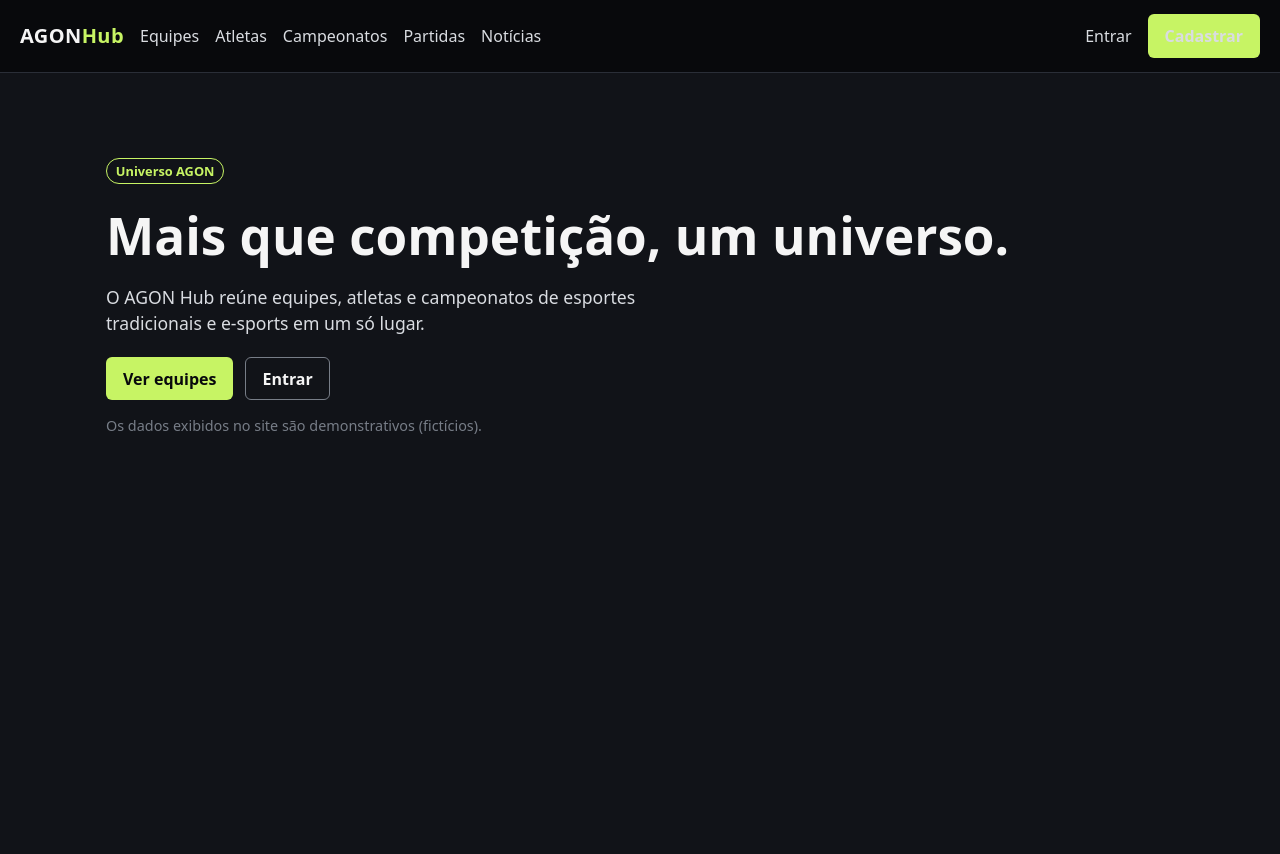
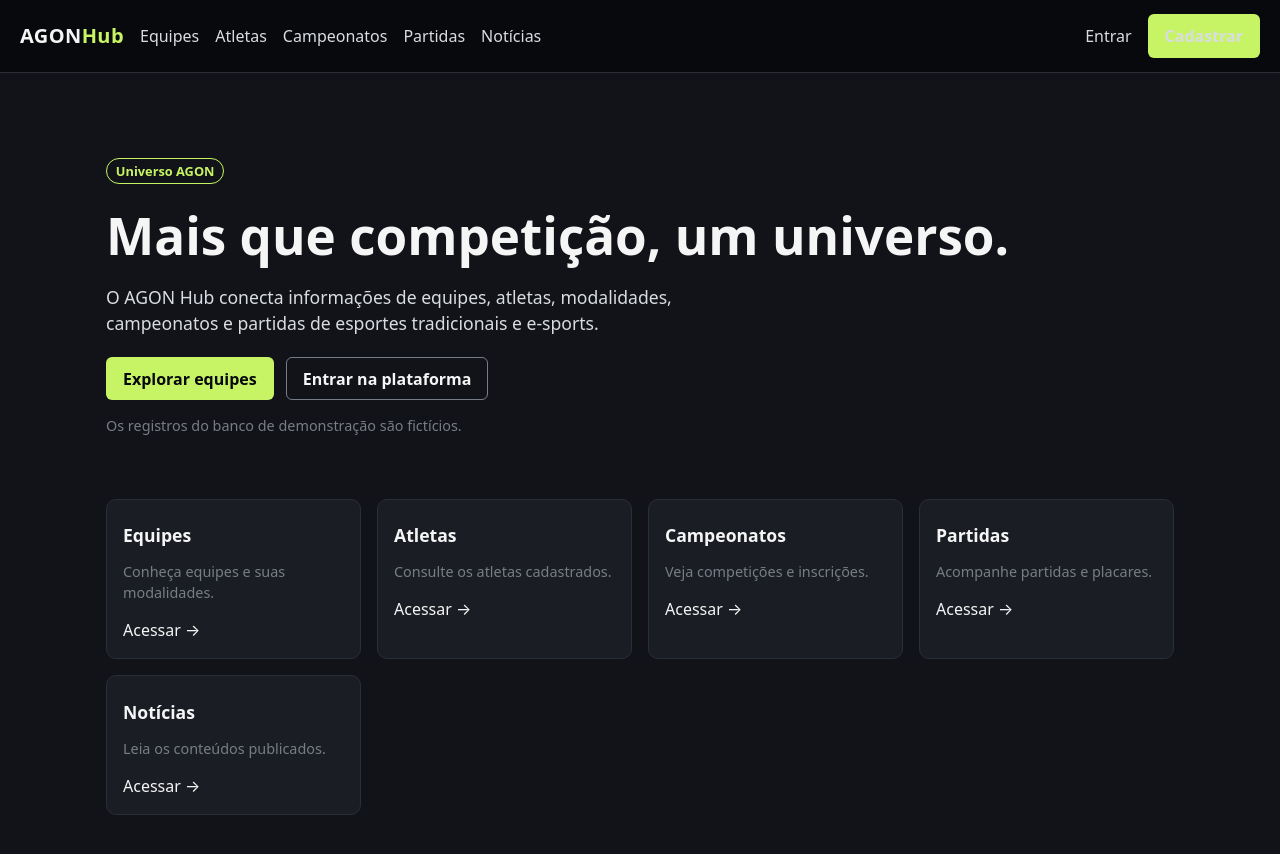
Before and after one commit to Souzaxs-Pjl/agon-hub, a React (Vite) app in the folder frontend/: page / in a window 1280 px wide. Shown: the top 854 px of the page. Before the commit the page ends 800 px from the top, so only its background shows below. Built offline with nearby package versions, Linux system fonts and the light colour scheme.

Commit message:
feat: cria atalhos para areas publicas do AGON Hub

```diff
--- a/frontend/src/pages/Home.jsx
+++ b/frontend/src/pages/Home.jsx
@@ -1,23 +1,41 @@
 // =====================================================================
-// Home.jsx - página inicial: identidade do AGON Hub e atalhos principais.
-// (Destaques de campeonatos e partidas ficam para a próxima etapa.)
+// Home.jsx - entrada da plataforma e atalhos para as áreas públicas.
 // =====================================================================
 import { Link } from 'react-router-dom';
 
+const atalhos = [
+  { to: '/equipes', titulo: 'Equipes', texto: 'Conheça equipes e suas modalidades.' },
+  { to: '/atletas', titulo: 'Atletas', texto: 'Consulte os atletas cadastrados.' },
+  { to: '/campeonatos', titulo: 'Campeonatos', texto: 'Veja competições e inscrições.' },
+  { to: '/partidas', titulo: 'Partidas', texto: 'Acompanhe partidas e placares.' },
+  { to: '/noticias', titulo: 'Notícias', texto: 'Leia os conteúdos publicados.' },
+];
+
 export default function Home() {
   return (
-    <section className="hero">
-      <p className="etiqueta">Universo AGON</p>
-      <h1>Mais que competição, um universo.</h1>
-      <p className="lead">
-        O AGON Hub reúne equipes, atletas e campeonatos de esportes tradicionais
-        e e-sports em um só lugar.
-      </p>
-      <div className="acoes">
-        <Link to="/equipes" className="botao-primario">Ver equipes</Link>
-        <Link to="/login" className="botao-secundario">Entrar</Link>
+    <section>
+      <div className="hero">
+        <p className="etiqueta">Universo AGON</p>
+        <h1>Mais que competição, um universo.</h1>
+        <p className="lead">
+          O AGON Hub conecta informações de equipes, atletas, modalidades,
+          campeonatos e partidas de esportes tradicionais e e-sports.
+        </p>
+        <div className="acoes">
+          <Link to="/equipes" className="botao-primario">Explorar equipes</Link>
+          <Link to="/login" className="botao-secundario">Entrar na plataforma</Link>
+        </div>
+        <p className="nota">Os registros do banco de demonstração são fictícios.</p>
       </div>
-      <p className="nota">Os dados exibidos no site são demonstrativos (fictícios).</p>
+      <div className="grade atalhos-home">
+        {atalhos.map((atalho) => (
+          <Link to={atalho.to} className="cartao" key={atalho.to}>
+            <h2>{atalho.titulo}</h2>
+            <p className="pequeno">{atalho.texto}</p>
+            <span className="texto-link">Acessar →</span>
+          </Link>
+        ))}
+      </div>
     </section>
   );
 }
```
